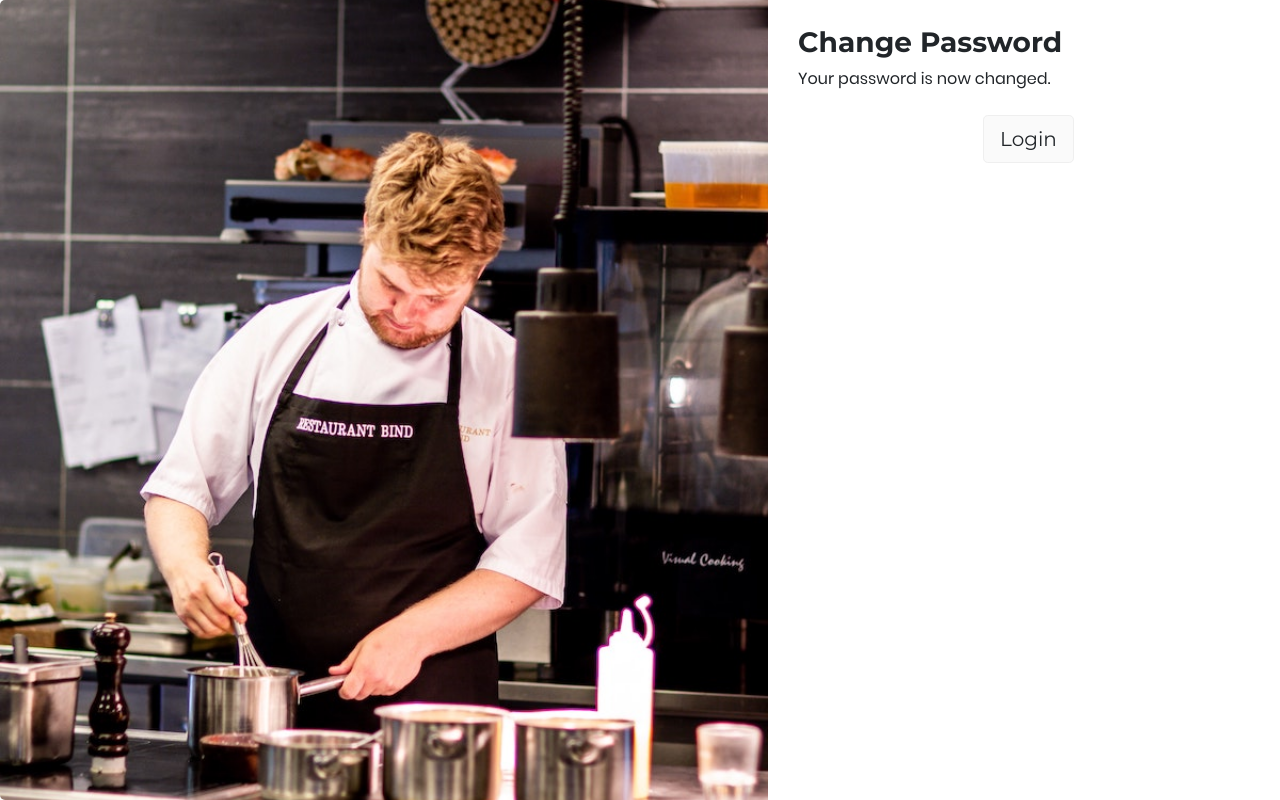
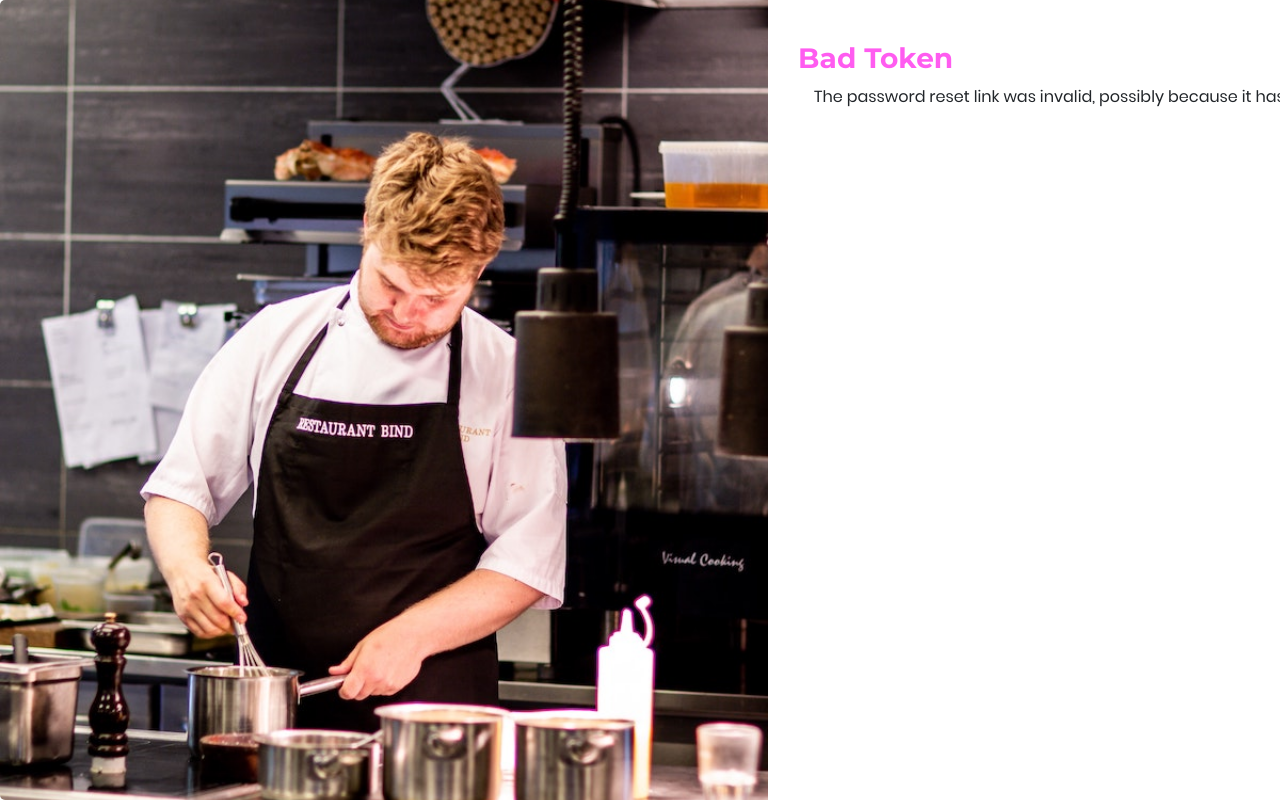
Before and after one commit to colinmipapi/servstry, a Django app: a page that uses templates/allauth/account/password_reset_from_key.html in a window 1280 px wide. Run offline with Django 3.2, Linux system fonts and the light colour scheme; parts of the project's set-up code (start-up, migrations or seed data) failed here and were passed over; some libraries are stand-ins or nearby versions.

Commit message:
fix password reset error and add logo background img field to profile img modal

```diff
--- a/contact_trace/settings.py
+++ b/contact_trace/settings.py
@@ -226,7 +226,6 @@ ACCOUNT_EMAIL_CONFIRMATION_AUTHENTICATED_REDIRECT_URL = '/dashboard/'
 ACCOUNT_DEFAULT_HTTP_PROTOCOL = 'https'
 ACCOUNT_EMAIL_SUBJECT_PREFIX = ''
 ACCOUNT_LOGIN_ON_EMAIL_CONFIRMATION = True
-ACCOUNT_LOGIN_ON_PASSWORD_RESET = True
 ACCOUNT_USERNAME_BLACKLIST = []
 
 SOCIALACCOUNT_EMAIL_VERIFICATION = 'none'
--- a/templates/allauth/account/password_reset_from_key.html
+++ b/templates/allauth/account/password_reset_from_key.html
@@ -4,12 +4,25 @@
 {% block title %}Change Password{% endblock %}
 {% block head %}{% endblock %}
 {% block content %}
-    <h3 class="signup-form-title">Change Password</h3>
-    <p>Your password is now changed.</p>
-    <div class="signup-form-container account-page-text mt-2 mb-2">
-        <div class="d-flex justify-content-center mt-2">
-            <a href="{% url 'account_login' %}" class="btn btn-primary btn-lg mt-3">Login</a>
-        </div>
-    </div>
+<h3 class="pt-3 font-pink font-title signup-form-title mb-0">{% if token_fail %}Bad Token{% else %}Reset Your Password{% endif %}</h3>
+<div class="pt-2 pl-3 signup-form-container mt-0 mb-4">
+    {% if token_fail %}
+        {% url 'account_reset_password' as passwd_reset_url %}
+        <p>The password reset link was invalid, possibly because it has already been used.
+            Please request a <a href="{{ passwd_reset_url }}">new password reset</a>.</p>
+    {% else %}
+        {% if form %}
+            <form method="POST" action="{{ action_url }}">
+                {% csrf_token %}
+                {{ form|crispy }}
+                <div class="d-flex justify-content-center mt-4">
+                    <input type="submit" class="btn btn-blue" name="action" value="Change Password">
+                </div>
+            </form>
+        {% else %}
+            <p>Your password is now changed.</p>
+        {% endif %}
+    {% endif %}
+</div>
 {% endblock %}
 {% block imgclass %}password-reset-done-img{% endblock %}
--- a/templates/companies/company/modals/profile_img.html
+++ b/templates/companies/company/modals/profile_img.html
@@ -25,7 +25,7 @@
                                 File</label>
                         </div>
                     </div>
-                   <!-- <p class="mt-4 mb-3 ml-3">Logo Background Color</p>
+                   <p class="mt-4 mb-3 ml-3">Logo Background Color</p>
                     <div class="row d-flex justify-content-center align-items-center pl-0 pr-0">
                             <div class="col-xs-4">
                                 <div id="logoBackgroundColorPreview" {% if company.logo_background_color %}style="background-color: {{company.logo_background_color }} !important;}"{% endif %}></div>
@@ -33,7 +33,7 @@
                             <div class="col-xs-8 pl-4">
                                 {{ logo_form.logo_background_color|as_crispy_field }}
                             </div>
-                    </div> -->
+                    </div>
                 </div>
                 <div class="modal-footer mt-3">
                     <button type="submit" class="btn btn-primary">Save</button>
--- a/templates/register/snippets/login-widget.html
+++ b/templates/register/snippets/login-widget.html
@@ -5,6 +5,7 @@
     <form method="post" action="{% url 'account_login' %}" class="w-75">
         {% csrf_token %}
         {{ login_form|crispy }}
+        <input type="hidden" name="next" value="{% url 'dashboard' %}"/>
         <div class="form-row d-flex justify-content-center">
             <div class="form-col justify-content-start">
                 <button type="submit" class="btn btn-blue ml-3">Login</button>
--- a/templates/register/snippets/signup-widget.html
+++ b/templates/register/snippets/signup-widget.html
@@ -5,7 +5,7 @@
     <form method="post" action="/accounts/signup/" class="w-75">
         {% csrf_token %}
         {{ signup_form|crispy }}
-        <input type="hidden" name="next" value=""/>
+        <input type="hidden" name="next" value="{% url 'user-contact-info' %}"/>
         <div class="form-row d-flex justify-content-center">
             <div class="">
                 <button type="submit" class="btn btn-blue">Sign Up</button>
```
Also changed, not shown: templates/business_landing.html (+4 -7 lines), templates/register/invite_signup.html (added, +43 -0 lines).
